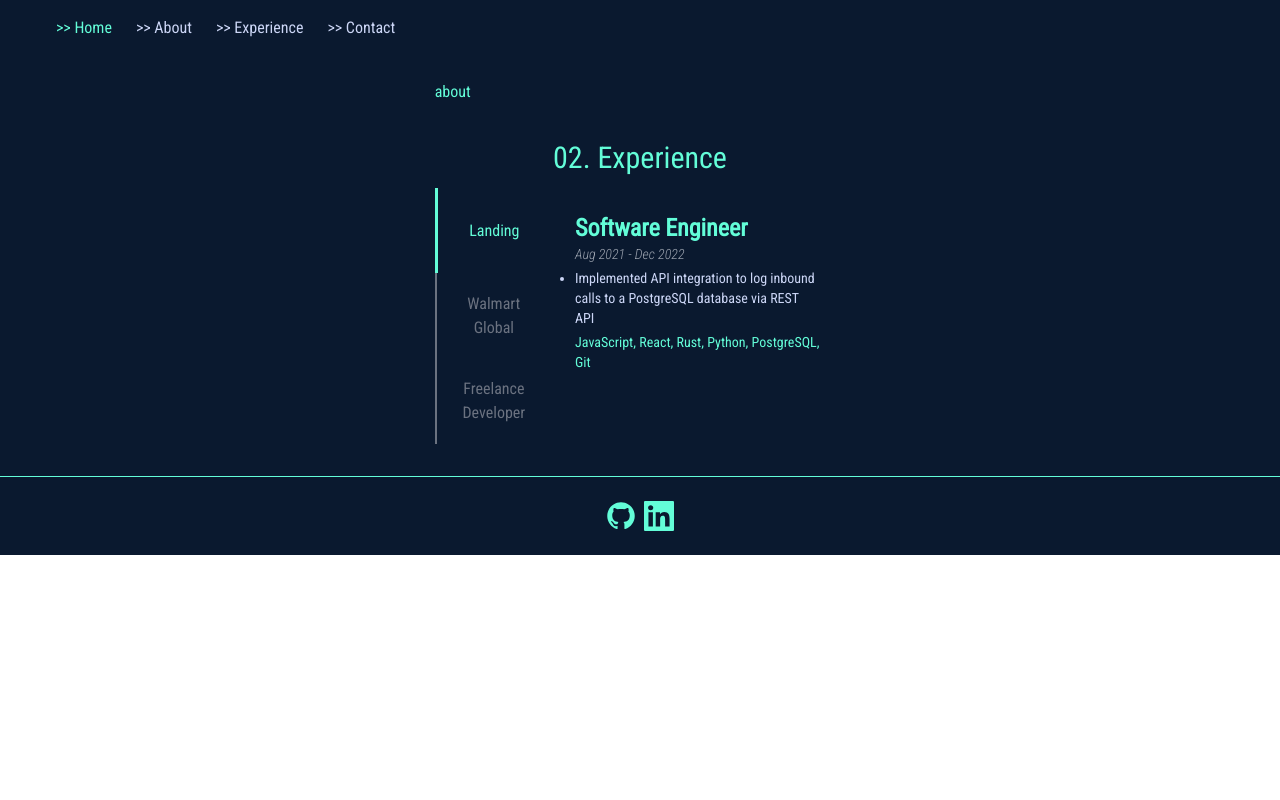
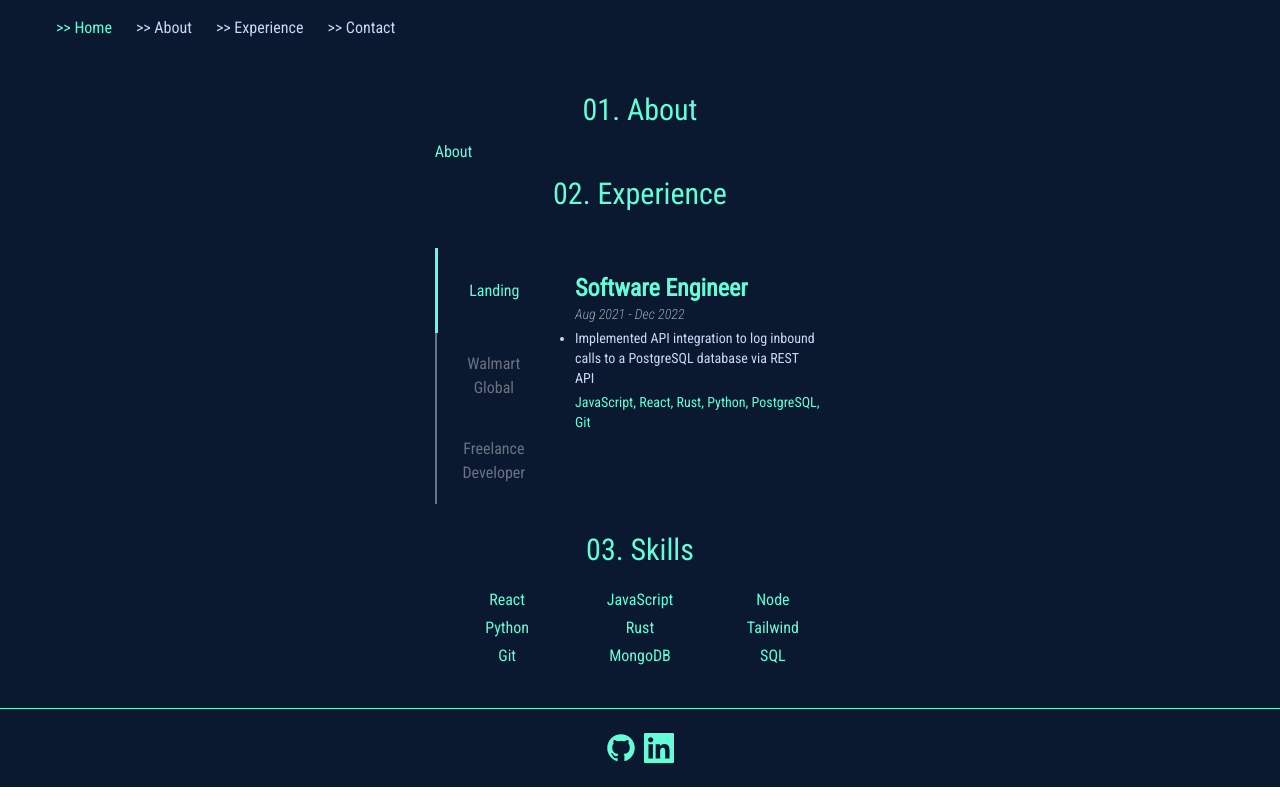
Before and after one commit to armando-valencia/personal-website, a React (Vite) app: page / in a window 1280 px wide. Built offline with nearby package versions, Linux system fonts and the light colour scheme.

Commit message:
Create skeleton for home page

```diff
--- a/src/components/About.jsx
+++ b/src/components/About.jsx
@@ -1,7 +1,7 @@
 import React from "react";
 
 const About = () => {
-	return <div>about</div>;
+	return <div>About</div>;
 };
 
 export default About;
--- a/src/components/Experience.jsx
+++ b/src/components/Experience.jsx
@@ -69,9 +69,6 @@ const Experience = () => {
 
 	return (
 		<div className="pt-6 justify-center">
-			<div className="flex justify-center m-3">
-				<h1 className="text-3xl">02. Experience</h1>
-			</div>
 			<div className="flex justify-center sm:block hidden">
 				<Tabs
 					isFitted
--- /dev/null
+++ b/src/components/Skills.jsx
@@ -0,0 +1,17 @@
+const Skills = () => {
+	return (
+		<div className="grid grid-cols-3 gap-1 p-2 justify-items-center list-none">
+			<li>React</li>
+			<li>JavaScript</li>
+			<li>Node</li>
+			<li>Python</li>
+			<li>Rust</li>
+			<li>Tailwind</li>
+			<li>Git</li>
+			<li>MongoDB</li>
+			<li>SQL</li>
+		</div>
+	);
+};
+
+export default Skills;
--- a/src/pages/Home.jsx
+++ b/src/pages/Home.jsx
@@ -1,5 +1,6 @@
 import Experience from "../components/Experience";
 import About from "../components/About";
+import Skills from "../components/Skills";
 
 const Home = () => (
 	<div className="px-6 pt-6 md:grid grid-cols-3">
@@ -7,10 +8,22 @@ const Home = () => (
 		<div>
 			<div id="home" className=""></div>
 			<div id="about" className="">
+				<div className="flex justify-center m-3">
+					<h1 className="text-3xl">01. About</h1>
+				</div>
 				<About />
 			</div>
 			<div id="experience" className="">
+				<div className="flex justify-center m-3">
+					<h1 className="text-3xl">02. Experience</h1>
+				</div>
 				<Experience />
+			</div>
+			<div id="skills" className="pt-4">
+				<div className="flex justify-center m-3">
+					<h1 className="text-3xl">03. Skills</h1>
+				</div>
+				<Skills />
 			</div>
 		</div>
 		<div></div>
```
